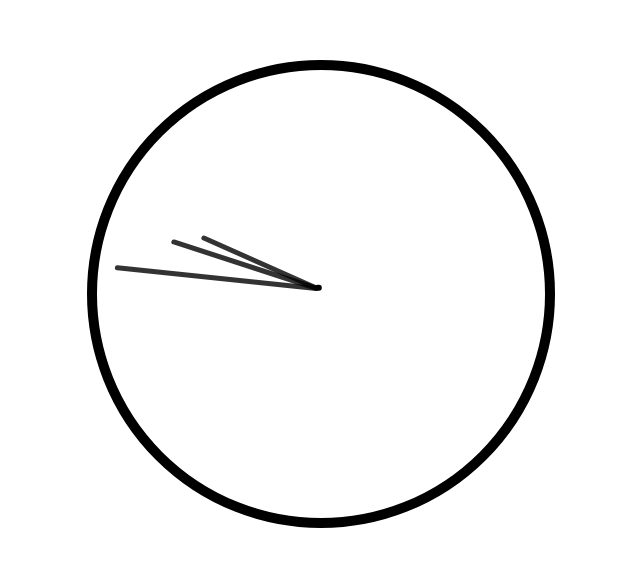
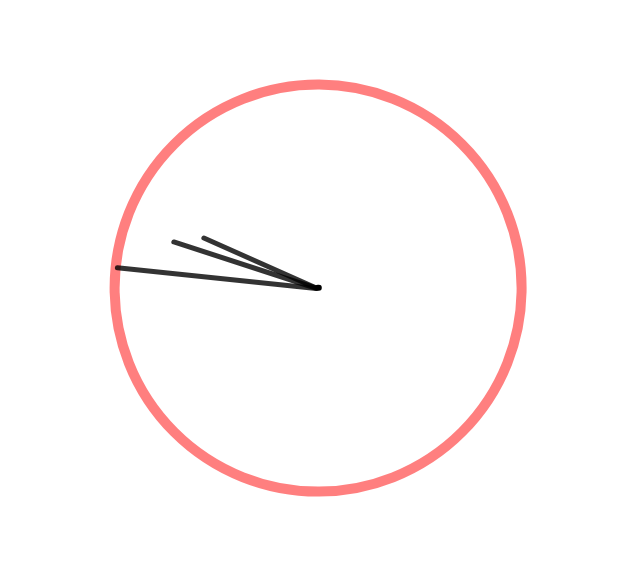
Before and after one commit to Augniv-Dale-Eli/Hacktj10, a plain HTML site: page Schedule.html in a window 1280 px wide. Shown: the part 106-672 px from the top of the page, without its empty margins (319-959 px from the left). Drawn offline with Linux system fonts and the light colour scheme.

Commit message:
Attempting to fix centering

```diff
--- a/clock.css
+++ b/clock.css
@@ -15,14 +15,15 @@
 }
 
 .circle {
-	top: 50%;
-	left: 50%;
+	top: 49.3%;
+	left: 49.75%;
 	transform: translate(-50%, -50%); /* center the circle */
 	position: fixed;
-	width: 35vw;
-	height: 35vw;
+	width: 31vw;
+	height: 31vw;
 	border-radius: 50%;
-	border: 10px solid black; /* set the border to a thick white line */
+	opacity: .5;
+	border: 10px solid red; /* set the border to a thick white line */
   	pointer-events: none; /* prevent the circle from intercepting any mouse events */
   	z-index: -1; /* set the z-index to make it display behind other content */
 }
```
